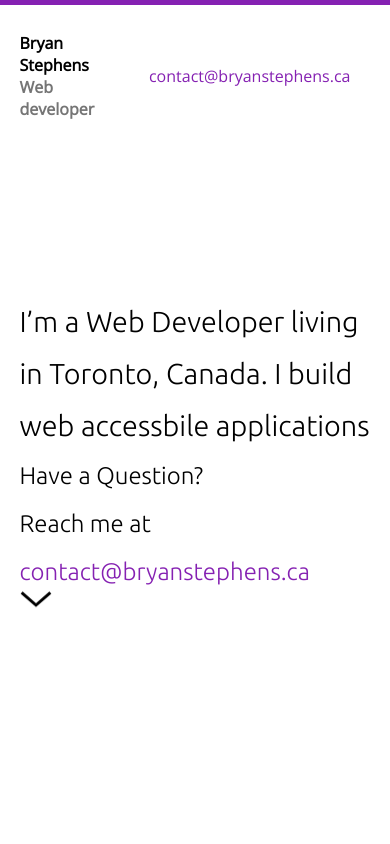
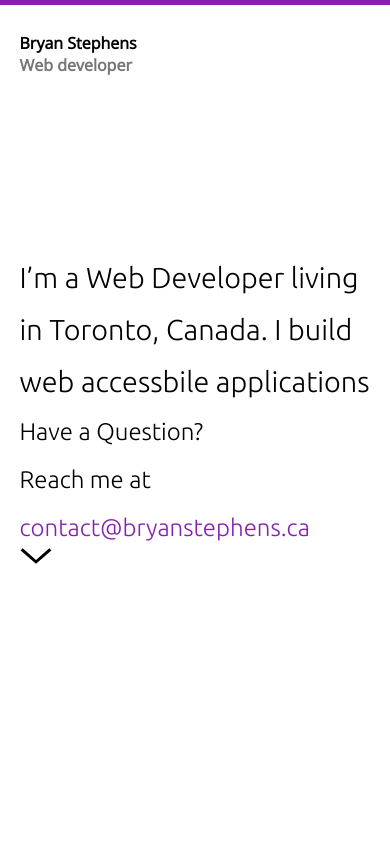
Before and after one commit to stephens-bryan/portfolio, a React app: page / in a window 390 px wide. Shown: the top 844 px of the page. Built offline with nearby package versions, Linux system fonts and the light colour scheme; the HTML template or start-up script is replaced by a standard one.

Commit message:
set default state to innerWidth

```diff
--- a/src/components/Header/index.js
+++ b/src/components/Header/index.js
@@ -2,7 +2,7 @@ import React, { useState, useEffect } from 'react';
 import './main.scss';
 
 const Header = () => {
-    const [width, setWidth] = useState();
+    const [width, setWidth] = useState(window.innerWidth);
 
     useEffect(() => {
         let handleResize = () => {
```
